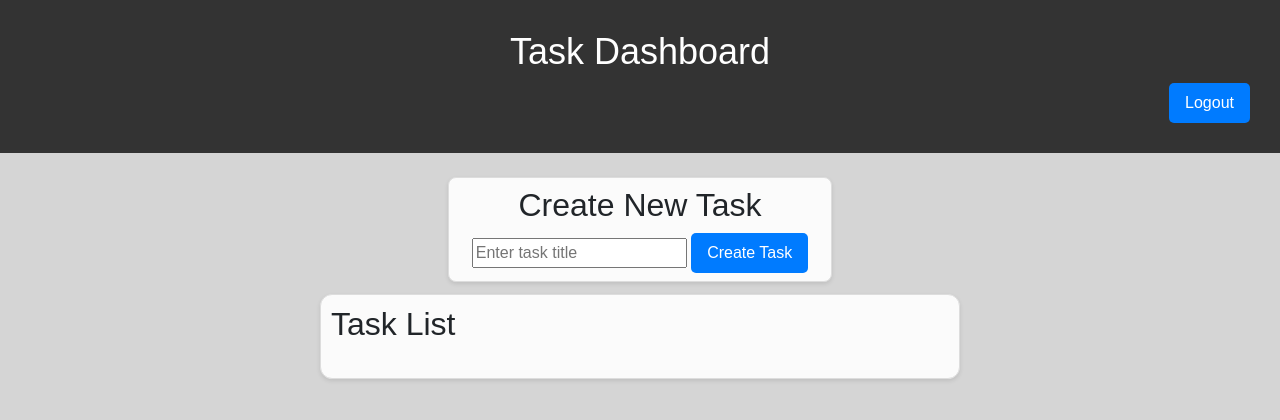
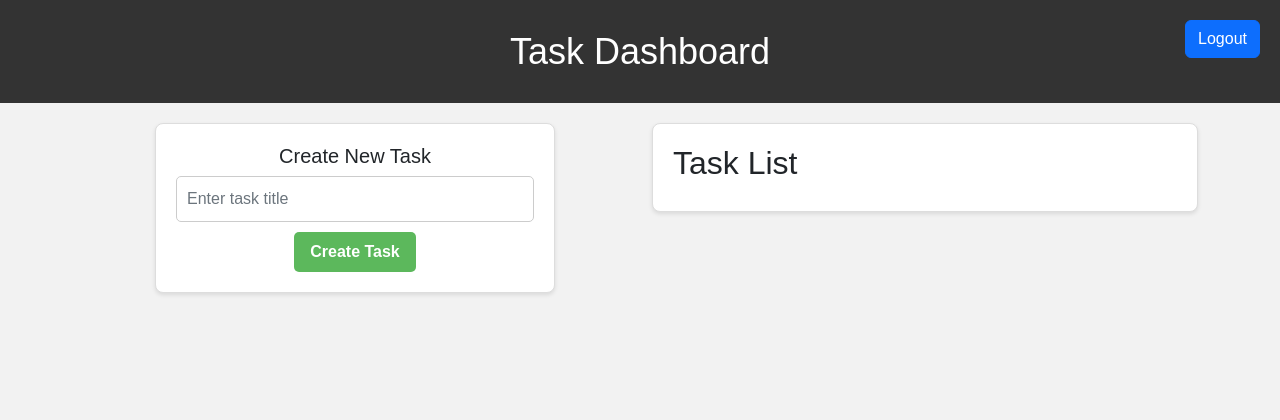
Before and after one commit to geethandev/ToDo_With_FastAPI, a FastAPI app: page /dashboard/ in a window 1280 px wide. Shown: the top 420 px of the page. Run offline with FastAPI, Linux system fonts and the light colour scheme; parts of the project's set-up code (start-up, migrations or seed data) failed here and were passed over; some libraries are stand-ins or nearby versions.

Commit message:
Completed:   app/main.py 	Completed:   app/routers/task.py 	Completed:   app/templates/dashboard.html 	Completed:   static/js/dashboard.js 	Completed:   static/styles/dashboard.css

```diff
--- a/app/main.py
+++ b/app/main.py
@@ -1,12 +1,13 @@
-from fastapi import FastAPI
+from fastapi import FastAPI, WebSocket, WebSocketDisconnect
 from fastapi.middleware.cors import CORSMiddleware
 from fastapi.staticfiles import StaticFiles
 from starlette.requests import Request
 from starlette.responses import HTMLResponse
 from fastapi.templating import Jinja2Templates
-
-from app import models
+from typing import List
+from sqlalchemy.orm import Session
 from app.database import engine
+from app import models, schemas
 from app.routers import auth, task, user
 
 models.Base.metadata.create_all(bind=engine)
@@ -14,9 +15,7 @@ models.Base.metadata.create_all(bind=engine)
 app = FastAPI()
 
 origins = [
-    "http://www.google.com",
-    "http://localhost",
-    "http://localhost:8080",
+    "http://localhost:8080"
 ]
 
 app.add_middleware(
--- a/app/routers/task.py
+++ b/app/routers/task.py
@@ -7,7 +7,7 @@ from sqlalchemy.orm import Session
 from starlette.requests import Request
 from starlette.responses import HTMLResponse
 
-from .. import models, schemas
+from .. import models, schemas,main
 from ..database import get_db
 from ..routers import auth
 
@@ -18,8 +18,9 @@ def get_templates():
     return Jinja2Templates(directory="app/templates")
 
 @router.get("/dashboard/", response_class=HTMLResponse)
-async def get_dashboard_page(request: Request, templates: Jinja2Templates = Depends(get_templates)):  # Inject templates
+async def get_dashboard_page(request: Request, templates: Jinja2Templates = Depends(get_templates)):
     return templates.TemplateResponse("dashboard.html", {"request": request})
+
 
 # get task by limit
 @router.get("/task/",response_model = List[schemas.TaskResponse])
--- a/app/templates/dashboard.html
+++ b/app/templates/dashboard.html
@@ -11,36 +11,45 @@
 <body>
     <header class="header">
         <h1>Task Dashboard</h1>
-        <button id="logout-button" class="logout-button">Logout</button>
+        <button id="logout-button" class="btn btn-primary logout-button" >Logout</button>
     </header>
-    <br>
+    <div class="container">
+        <div class="row">
+            <div class="col-md-6">
                 <div class="task-form">
                     <h2>Create New Task</h2>
                     <form id="create-task-form">
-                <input type="text" id="task-title" class="task-title" placeholder="Enter task title" required>
-                <button type="submit" class="create-button">Create Task</button>
+                        <input type="text" id="task-title" class="form-control" placeholder="Enter task title" required>
+                        <button type="submit" class="btn btn-success create-button">Create Task</button>
                     </form>
                 </div>
-
+            </div>
+            <div class="col-md-6">
                 <div class="task-list">
                     <h2>Task List</h2>
-            <ul id="task-list" class="task-items">
+                    <div class="task-list-container" id="task-cards">
 
-            </ul>
+                    </div>
                 </div>
             </div>
 
+        </div>
+    </div>
     <div id="edit-task-modal" class="modal">
         <div class="modal-content">
             <span class="close-button" id="close-edit-modal">&times;</span>
             <h2>Edit Task</h2>
-            <form id="edit-task-form">
-                <input type="text" id="edited-task-title" class="task-title" placeholder="Edit task title" required>
-                <button type="submit" class="update-button">Update Task</button>
+            <form id="edit-task-form" class="text-center">
+                <form id="edit-task-form" class="text-center">
+                    <div class="mb-3">
+                        <input type="text" id="edited-task-title" class="form-control" placeholder="Edit task title" required>
+                    </div>
+                    <div class="mb-3">
+                        <button type="submit" class="btn btn-warning update-button">Update Task</button>
+                    </div>
                 </form>
         </div>
     </div>
-
     <script src="{{ url_for('static', path='js/dashboard.js') }}"></script>
 </body>
 </html>
--- a/static/styles/dashboard.css
+++ b/static/styles/dashboard.css
@@ -1,103 +1,163 @@
-/* Add your CSS styles here */
-/* You can customize the appearance of your dashboard */
-
-body {
-    font-family: 'Arial', sans-serif;
+/* Reset some default styles for better consistency */
+* {
     margin: 0;
     padding: 0;
-   background-color: #d5d5d5;
-
+    box-sizing: border-box;
 }
 
-header {
+/* Body and font styles */
+body {
+    font-family: Arial, sans-serif;
+    background-color: #f2f2f2;
+}
+
+/* Header styles */
+.header {
     background-color: #333;
     color: #fff;
     text-align: center;
     padding: 30px;
+    position: relative; /* Add this */
 }
-
 
 .header h1 {
     font-size: 36px;
     margin: 0;
 }
 
-/* .container {
+/* Logout button styles */
+#logout-button {
+    position: absolute;
+    top: 20px; /* Adjust the top position as needed */
+    right: 20px; /* Adjust the right position as needed */
+}
+/* Container styles */
+.container {
+    margin: auto;
+    width: 90%; /* Adjust the width as needed */
+}
+
+.row {
     display: flex;
-    justify-content: space-between;
-    margin: 20px;
-    padding: 0px;
-} */
+    flex-wrap: wrap;
+}
 
+/* Task form styles */
 .task-form {
-    background-color: rgba(255, 255, 255, 0.9);
-    margin: auto;
-    width: 30% ;
-    text-align: center;
+    background-color: #fff;
     border: 1px solid #ddd;
-    padding: 8px;
+    padding: 20px;
     border-radius: 8px;
     box-shadow: 0 2px 4px rgba(0, 0, 0, 0.1);
+    text-align: center;
+    width: 100%;
+    max-width: 400px; /* Adjust the maximum width as needed */
+    margin: auto; /* Center the form horizontally */
+    margin-bottom: 20px; /* Add some space between the form and the list */
+    margin-top: 20px; /* Add space between the header and the form */
 }
 
-.task-list {
-    margin: auto;
-    margin-top: 1%;
-    width: 50% ;
-    background-color: rgba(255, 255, 255, 0.9);
-    border: 1px solid #ddd;
-    padding: 10px;
-    border-radius: 12px;
-    box-shadow: 0 2px 4px rgba(0, 0, 0, 0.1);
+.task-form h2 {
+    font-size: 20px;
 }
 
-ul {
-    list-style-type: none;
-    padding: 0;
-    max-height: 500px;
-    overflow-y: auto;
+.task-form input.form-control {
+    width: 100%;
+    padding: 10px;
+    border: 1px solid #ccc;
+    border-radius: 5px;
+    margin-bottom: 10px;
 }
 
-li {
-    display: flex;
-    justify-content: space-between;
-    align-items: center;
-    margin-bottom: 10px;
-    border: 1px solid #ddd;
-    padding: 15px;
-    border-radius: 5px;
-    background-color: rgba(255, 255, 255, 0.9);
-    box-shadow: 0 1px 2px rgba(0, 0, 0, 0.1);
-}
-
-.create-button,
-.update-button,
-.delete-button,
-.logout-button {
-    background-color: #007bff;
+.create-button {
+    background-color: #5cb85c;
     color: #fff;
     border: none;
     border-radius: 5px;
     padding: 8px 16px;
     cursor: pointer;
     transition: background-color 0.3s ease;
+    font-weight: bold;
 }
 
-.create-button:hover,
-.update-button:hover,
-.delete-button:hover,
-.logout-button:hover {
-    background-color: #0056b3;
+.create-button:hover {
+    background-color: #4cae4c;
 }
 
-.logout-button {
-    margin-top: 10px;
-    margin-left: auto;
-    display: block;
+/* Task List Styles */
+.task-list {
+    background-color: #fff;
+    border: 1px solid #ddd;
+    padding: 20px;
+    border-radius: 8px;
+    box-shadow: 0 2px 4px rgba(0, 0, 0, 0.1);
+    width: 100%;
+    max-width: 600px;
+    margin: auto;
+    overflow-y: auto;
+    margin-top: 20px;
+    position: relative;
 }
 
-/* Add more styles as needed */
-/* Add/Edit Task Modal Styles */
+.task-list-container {
+    max-height: 650px; /* Adjust the maximum height as needed */
+    overflow-y: auto;
+    padding-right: 10px; /* Add some space for the scrollbar */
+}
+
+.task-list h2.fixed {
+    position: sticky;
+    top: 0;
+    background-color: #fff; /* Add a background color if needed */
+    z-index: 1;
+}
+.task-list h2 {
+    position: sticky;
+    top: 0;
+    background-color: #fff; /* Add a background color if needed */
+    z-index: 1;
+}
+
+.card {
+    margin-bottom: 10px;
+    border: 1px solid #ddd;
+    border-radius: 5px;
+    box-shadow: 0 2px 4px rgba(0, 0, 0, 0.1);
+}
+
+.card-title {
+    font-weight: bold;
+}
+
+.card-body {
+    display: flex;
+    justify-content: space-between;
+    align-items: center;
+    padding: 15px;
+}
+
+.edit-button,
+.delete-button {
+    background-color: #ffc107;
+    color: #333;
+    border: none;
+    border-radius: 5px;
+    padding: 5px 10px;
+    cursor: pointer;
+    margin-left: 10px;
+}
+
+.delete-button {
+    background-color: #dc3545;
+    color: #fff;
+}
+
+.edit-button:hover,
+.delete-button:hover {
+    background-color: #d39e00;
+}
+
+/* Modal styles */
 .modal {
     display: none;
     position: fixed;
@@ -109,6 +169,7 @@ li {
     background-color: rgba(0, 0, 0, 0.4);
 }
 
+/* Modal content styles */
 .modal-content {
     background-color: #fff;
     margin: 15% auto;
@@ -119,6 +180,7 @@ li {
     position: relative;
 }
 
+/* Close button styles */
 .close-button {
     color: #aaa;
     font-size: 20px;
@@ -133,3 +195,16 @@ li {
     color: black;
     text-decoration: none;
 }
+
+/* Optional: Style the scrollbar */
+.task-list::-webkit-scrollbar {
+    width: 10px;
+}
+
+.task-list::-webkit-scrollbar-thumb {
+    background-color: #888;
+}
+
+.task-list::-webkit-scrollbar-thumb:hover {
+    background-color: #555;
+}
```
Also changed, not shown: static/js/dashboard.js (+50 -32 lines), app/routers/analysis.py (added). Lines whose indentation alone changed are shown as unchanged.
